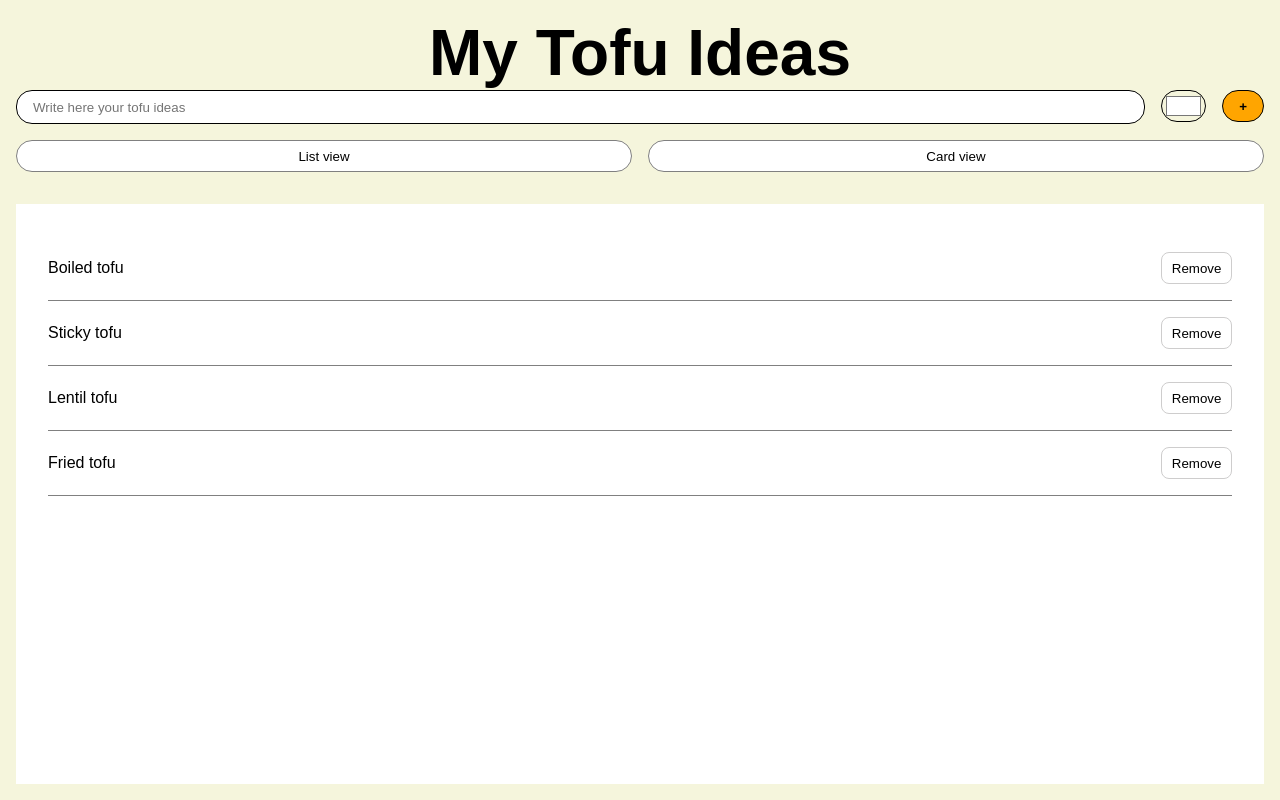
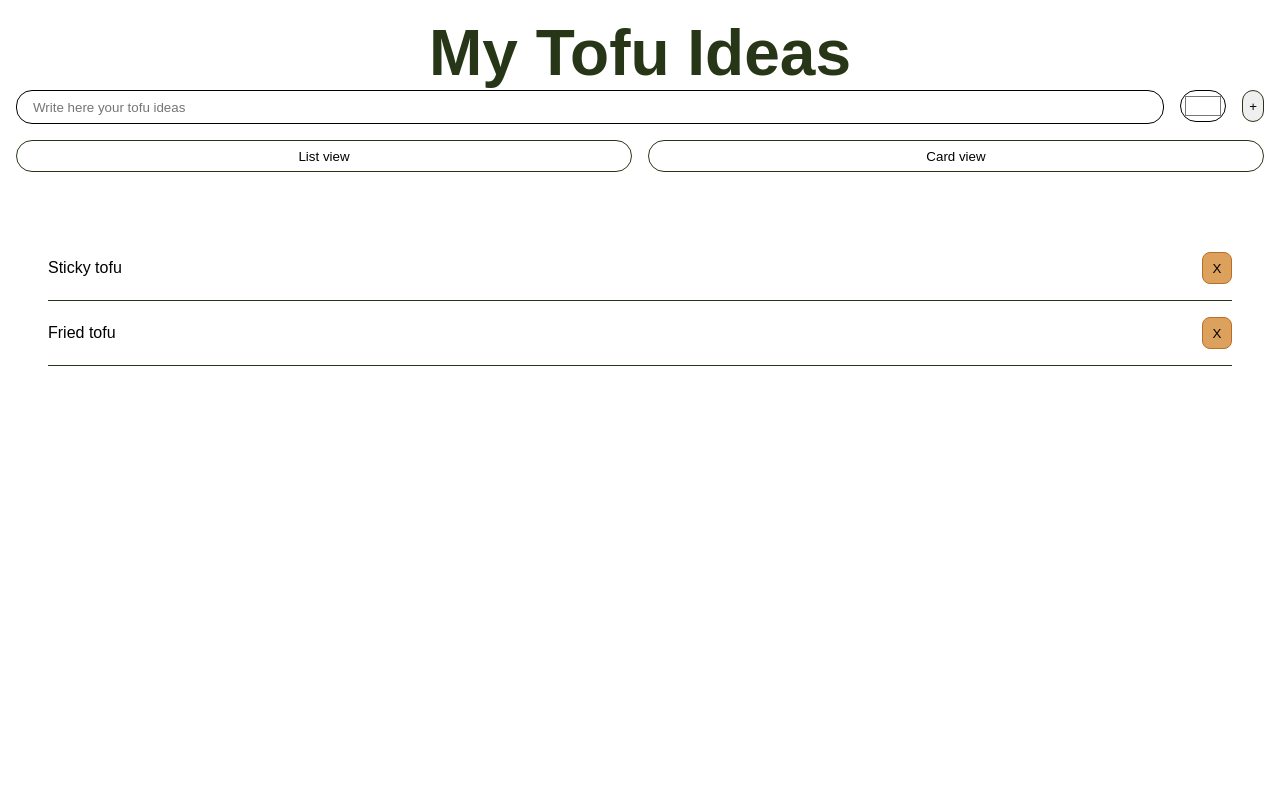
Before and after one commit to alevanella-boop/MAInD-Creative-Coding-Findations-2025, a plain HTML site: page Assignments/EXERCISE 1/TAKE 2/index.html in a window 1280 px wide. Drawn offline with Linux system fonts and the light colour scheme.

Commit message:
some css game

```diff
--- a/Assignments/EXERCISE 1/TAKE 2/Assets/script.js
+++ b/Assignments/EXERCISE 1/TAKE 2/Assets/script.js
@@ -76,7 +76,7 @@ addButton.addEventListener('click', () => {
 
     // Create remove button
     const btnRemove = document.createElement("button");
-    btnRemove.textContent = "Remove";
+    btnRemove.textContent = "X";
     btnRemove.className = "btn-remove";
 
     // Add both to the li
--- a/Assignments/EXERCISE 1/TAKE 2/Assets/style.css
+++ b/Assignments/EXERCISE 1/TAKE 2/Assets/style.css
@@ -31,11 +31,11 @@ time, mark, audio, video {
 html {
 font-size: 16px;
 font-family: sans-serif;
-background-color: #ffffff;
+background-color: #fcfcfc;
 }
 
 body {
-  background-color: #f5f5dc;
+  background-color: #ffffff;
   display: flex;
   flex-direction: column;
   height: 100vh;
@@ -46,36 +46,58 @@ h1 {
     font-weight: bold;
     text-align: center;
     padding: 0 1rem;
+    color:#283618;
 }
 
 header {
-  background-color: #f5f5dc;
+  background-color: #ffffff;
   padding: 1rem;
 }
 
 input, button {
     border-radius: 1rem;
-    border: 1px solid grey;
+    border: 1px solid #283618;
     padding: 0,6rem;
     height: 2rem;
 }
 
 .btn-remove {
-  background-color: #ffffff;
-  border: 1px solid #cecdcd;
+  background-color: #dda15e;
+  border: 1px solid #bc6c25;
   border-radius: 0.5rem;
   padding: 0.3rem 0.6rem;
 }
 
-#input-form {
-  width: 100%;
-  display: flex;
-  gap: 0,2rem;
-  margin-bottom: 1rem;
+#tofu-input {
+ flex-grow: 1;
+ background-color: #ffffff;
+ width: 100%;
+ border: 1px solid #000000;
+ padding: 1rem;
+ border-radius: 1rem;
 }
 
-#text-input {
+#color-input {
  flex-grow: 1;
+ background: none;
+ border: 1px solid #000000;
+ border-radius: 1rem;
+}
+
+#add-button {
+ flex-grow: 1;
+ background-color: #606c38;
+ padding: 0 1rem;
+ border: 1px solid #000000;
+ border-radius: 1rem;
+ font-weight: bold;
+}
+
+#add-container {
+    display: flex;
+    gap: 1rem;
+    margin-bottom: 1rem;
+    background-color: white;
 }
 
 main {
@@ -85,39 +107,62 @@ main {
   margin: 1rem;
 }
 
+/*BUTTONS - GENERAL USER RESPONSIVE RULES*/
 
-/*BUTTONS - general responsive rules*/
-
+/*all buttons*/
 button:hover {
     cursor: pointer;
 }
 
+/*toogle buttons*/
 .toggle-btn:hover {
-    background-color: #4169e1;
+    background-color: #dda15e;
 }
 
 .toggle-btn:active {
-    background-color: #0000cd;
+    background-color: #bc6c25;
     color: #ffffff;
 }
 
+/*+ button*/
 #add-btn:hover {
-    background-color: #ff8c00;
+    background-color: #dda15e;
 }
 
 #add-btn:active {
-    background-color: #ff4500;
+    background-color: #bc6c25;
     color: #ffffff;
 }
 
+/*X button*/
 .btn-remove:hover {
-  background-color: #4169e1;
+  background-color: #dda15e;
   color: white;
 }
 
 .btn-remove:active {
-  background-color: #0000cd;
+  background-color: #bc6c25;
   color: white;
+}
+
+/*tofu text input*/
+#tofu-input:hover {
+ background-color: #dda15e;
+}
+
+#tofu-input:active {
+ background-color: #ffffff;
+}
+
+/*color input*/
+#color-input:hover {
+ flex-grow: 1;
+ border-color: #dda15e;
+}
+
+#color-input:active {
+ flex-grow: 1;
+  border-color: #bc6c25;
 }
 
 
@@ -125,35 +170,6 @@ button:hover {
 
 li {
   list-style-type: none;
-}
-
-/* tofu input, add-container, add button, color input */
-
-#add-container {
-    display: flex;
-    gap: 1rem;
-    margin-bottom: 1rem;
-}
-
-#tofu-input {
-   width: 100%;
-   border: 1px solid #000000;
-   padding: 1rem;
-   border-radius: 1rem;
-}
-
-#add-btn {
-    background-color: #ffa500;
-    padding: 0 1rem;
-    border: 1px solid #000000;
-    border-radius: 1rem;
-    font-weight: bold;
-}
-
-#color-input {
-    background: none;
-    border: 1px solid #000000;
-    border-radius: 1rem;
 }
 
 
@@ -186,10 +202,10 @@ li {
 }
 
 ul.card-view li {
-    background-color: #78ffed;
+    background-color: #fefae0;
     border-radius: 1rem;
     height: 3rem;
-    border: 1px solid #3a7f76;
+    border: 1px solid #606c38;
     display: flex;
     justify-content: space-between;
     align-items: center;
@@ -206,7 +222,7 @@ ul.list-view {
 
 ul.list-view li {
   padding: 1rem 0;
-  border-bottom: 1px solid grey;
+  border-bottom: 1px solid #283618;
   display: flex;
   justify-content: space-between;
   gap: 1rem;
--- a/Assignments/EXERCISE 1/TAKE 2/index.html
+++ b/Assignments/EXERCISE 1/TAKE 2/index.html
@@ -33,32 +33,19 @@
 
         <!-- input and add button -->
         <ul id="tofu-list-container" class="list-view">
-            <li>
-                <p>
-                    Boiled tofu
-                </p>
-                <button class="btn-remove">Remove</button>
-            </li>
 
             <li>
                 <p>
                     Sticky tofu
                 </p>
-                <button class="btn-remove">Remove</button>
-            </li>
-
-            <li>
-                <p>
-                    Lentil tofu
-                </p>
-                <button class="btn-remove">Remove</button>
+                <button class="btn-remove">X</button>
             </li>
 
             <li>
                 <p>
                     Fried tofu
                 </p>
-                <button class="btn-remove">Remove</button>
+                <button class="btn-remove">X</button>
             </li>
 
         </ul>
```
